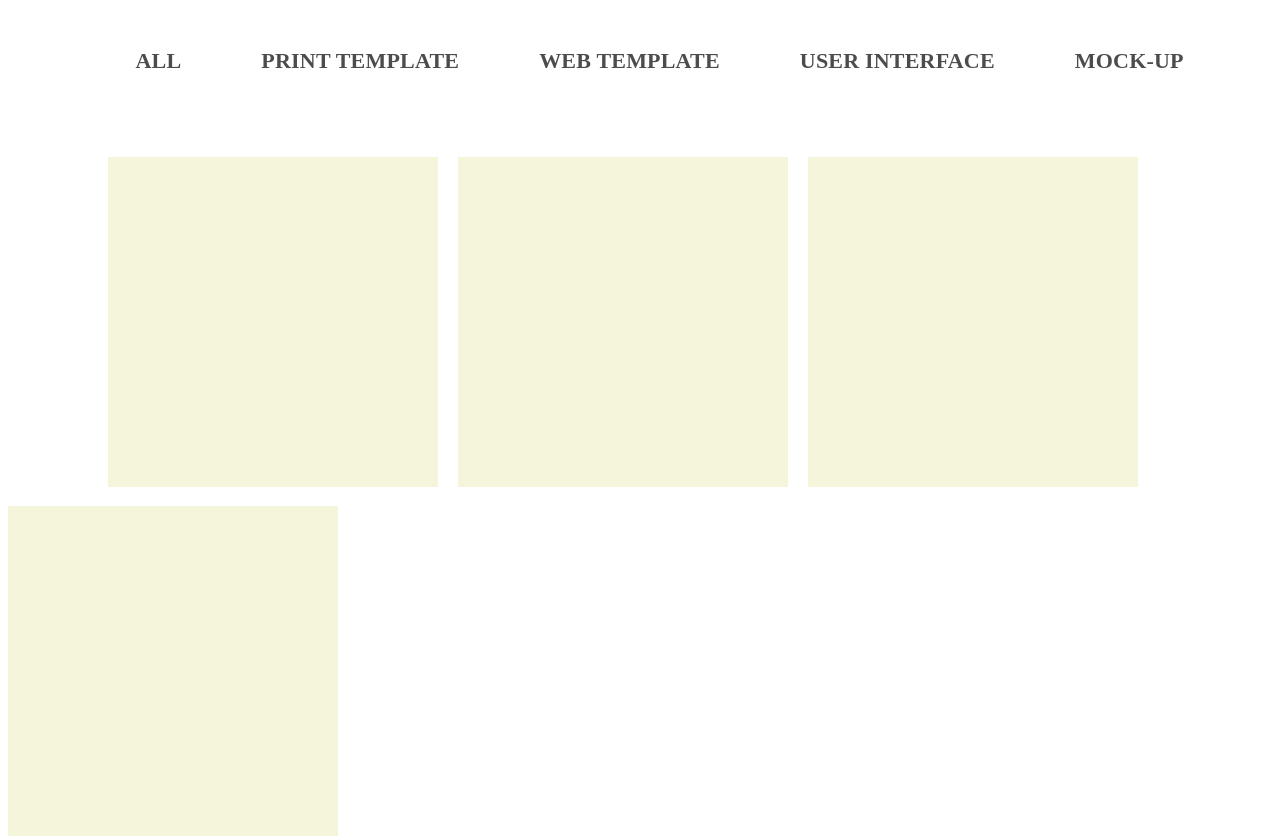
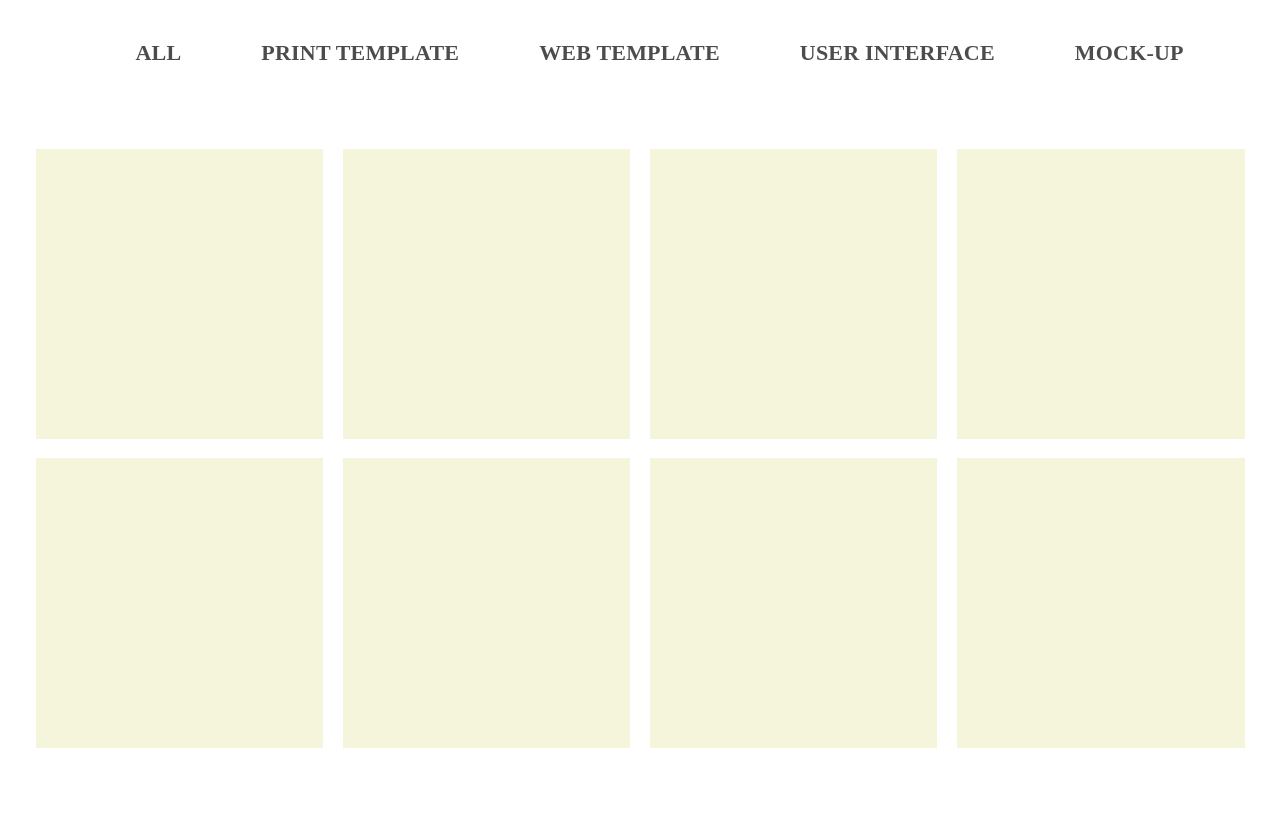
Before and after one commit to iatudev/html-agnecy, a plain HTML site: page index.html in a window 1280 px wide. Shown: the part 1820-2659 px from the top of the page. Drawn offline with Linux system fonts and the light colour scheme.

Commit message:
#43 Убрал жесть, но все еще нужно работать

```diff
--- a/css/style.css
+++ b/css/style.css
@@ -1,6 +1,10 @@
-
-﻿body {
-	margin: 0;
+body {
+	margin: 0 auto;
+	max-width: 1579px;
+}
+.content {
+	max-width: 1249px;
+	margin: 0 auto;
 }
 .header {
 	max-width: 1579px;
@@ -11,7 +15,7 @@
 }
 .infoblock{
 	max-width: 1249px;
-	margin: 108px auto 0px auto
+	margin: 108px auto 0px auto;
 }
 .leftinfo{
 	float: left;
@@ -106,12 +110,8 @@
 
 .bckgr_info{
 	max-width: 1249px;
-	margin: 800px auto 0px auto
-
-
-	/*	margin: 0px auto;
-		margin-left: 108px auto;
-	margin-right: 108px auto;*/
+	margin-top: 140px;
+    overflow: hidden;
 }
 .Meet-our-team {
 	max-width: 341px;
@@ -280,13 +280,7 @@
 	width: 196.8px;
 	height: 214px;
 }
-.Rectangle-6 {
-	margin: auto;
-	margin-top: 677px;
-	width: 1499px;
-	height: 512px;
-	background-color: #F5F5DC;
-}
+
 
 .Design-tips-tricks-and-freebies-Delivered-weekly {
 	position: absolute;
@@ -472,8 +466,7 @@
 }
 
 .Rectangle-6 {
-	margin: auto;
-	margin-top: 677px;
+	margin-top: 110px;
 	width: 1499px;
 	height: 512px;
 	background-color: #f3f1de;
@@ -645,43 +638,42 @@
 }
 .feature_products_bckgr{
 	max-width: 1579px;
-	background-color: #f6f2f2;
-	margin: 0 auto;
+    overflow: hidden;
 }
 .feature_products_rightside{
 	float: left;
+	width: 100%;
 }
 .feature_products_icoppola {
-	margin-left:100px;
 	margin-top:19px;
-	margin-right: 20px;
+	margin-left: 20px;
 	background-color: #F5F5DC;
 	float: left;
-	width: 330px;
-	height: 330px;
+	width: 23%;
+	height: 290px;
 }
 .feature_products_adonadoni {
 	margin-top:19px;
 	background-color: #F5F5DC;
 	margin-right: 20px;
 	float: left;
-	width: 330px;
-	height: 330px;
+	width: 297px;
+	height: 290px;
 }
 .feature_products_chihuahua {
 	margin-top:19px;
 	background-color: #F5F5DC;
 	margin-right: 20px;
 	float: left;
-	width: 330px;
-	height: 330px;
+	width: 297px;
+	height: 290px;
 }
 .feature_products_dobermann {
 	margin-top:19px;
 	background-color: #F5F5DC;
 	float: left;
-	width: 330px;
-	height: 330px;
+	width: 297px;
+	height: 290px;
 }
 .part1{
 	overflow:hidden;
--- a/index.html
+++ b/index.html
@@ -36,7 +36,7 @@
 				</div>
 			</div>
 		</div>
-
+		<div class ="content">
 			<div class="part1">
 				<div class="infoblock">
 					<div class="part1_left">
@@ -91,7 +91,6 @@
 					</div>
 				</div>
 			</div>
-
 			<div class="part2">
 				<hr class="feature_products_upper_line">
 				<div class="feature_products">
@@ -119,21 +118,21 @@
 					<div class = "feature_products_rightside">
 						<div class = "feature_products_icoppola">
 						</div>
-					<div class = "feature_products_adonadoni">
+						<div class = "feature_products_icoppola">
 						</div>
-					<div class = "feature_products_chihuahua">
+						<div class = "feature_products_icoppola">
 						</div>
-					<div class = "feature_products_dobermann">
+						<div class = "feature_products_icoppola">
 						</div>
 					</div>
 					<div class = "feature_products_rightside">
 						<div class = "feature_products_icoppola">
 						</div>
-					<div class = "feature_products_adonadoni">
+						<div class = "feature_products_icoppola">
 						</div>
-					<div class = "feature_products_chihuahua">
+						<div class = "feature_products_icoppola">
 						</div>
-					<div class = "feature_products_dobermann">
+						<div class = "feature_products_icoppola">
 						</div>
 					</div>
 				</div>
@@ -180,6 +179,7 @@
 								<div class = "chihuahua">
 								</div>
 								<div class = "dobermann">
+								</div>
 							</div>
 						</div>
 					</div>
```
Lines whose indentation alone changed are shown as unchanged.
